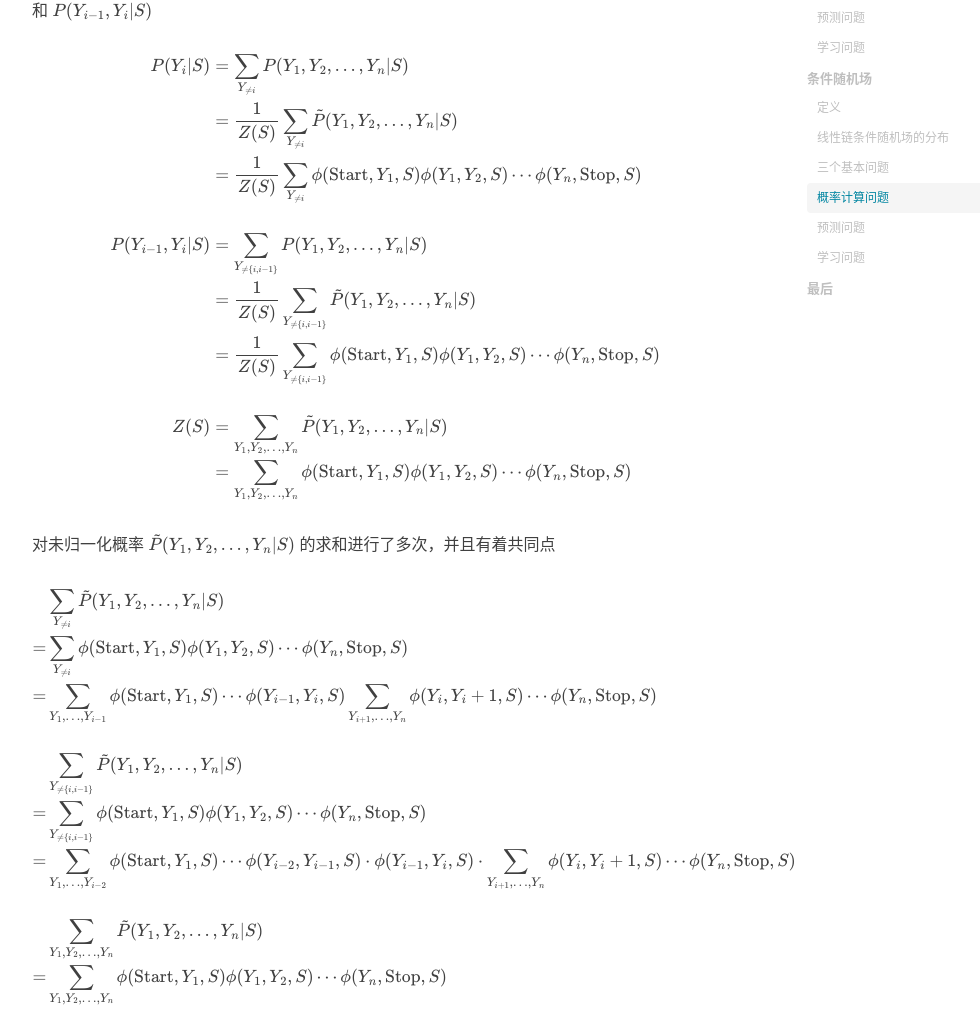
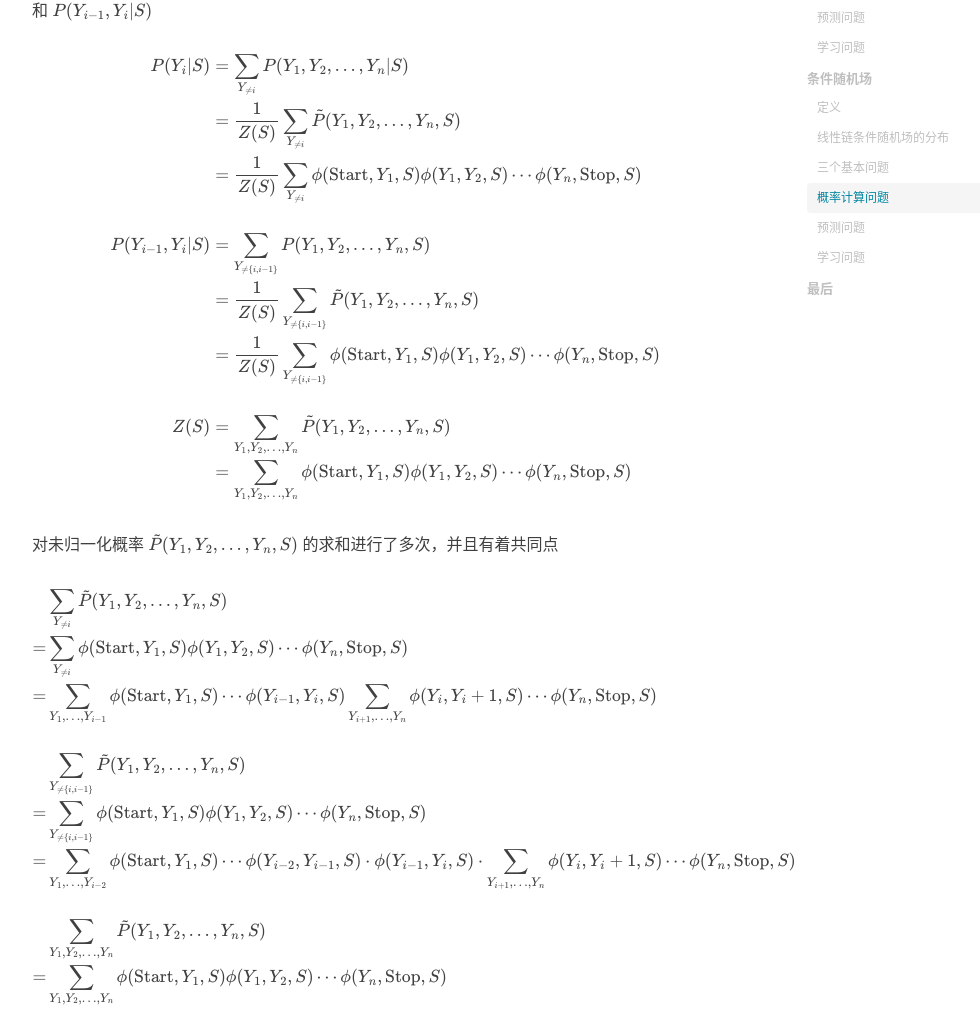
Before and after one commit to Jacob-Zhou/jacob-zhou.github.io, a Jekyll site: the page built from _posts/2018-11-28-hmm-and-crf.markdown, in a window 1280 px wide and 1400 px high, scrolled down 9120 px. Shown: the part 206-1215 px from the top of the window, without its empty margins (233-1213 px from the left). Built offline with Jekyll 4.4.1, drawn with Linux system fonts in a browser that asks for light colours; nearby versions of some CDN libraries; formulas are drawn with MathJax 3; comment, search, counter and statistics services are not loaded; some of the changed text lies outside the part shown.

Commit message:
fix mistake in hmm-and-crf

```diff
--- a/_posts/2018-11-28-hmm-and-crf.markdown
+++ b/_posts/2018-11-28-hmm-and-crf.markdown
@@ -318,27 +318,27 @@ $$
 
 $$\begin{split}
     P(Y_i|S) &= \sum_{Y_{\neq i}}P(Y_1,Y_2,\dotsc,Y_n|S)\\
-             &= \frac{1}{Z(S)}\sum_{Y_{\neq i}}\tilde{P}(Y_1,Y_2,\dotsc,Y_n|S)\\
+             &= \frac{1}{Z(S)}\sum_{Y_{\neq i}}\tilde{P}(Y_1,Y_2,\dotsc,Y_n,S)\\
              &= \frac{1}{Z(S)}\sum_{Y_{\neq i}}\phi(\text{Start},Y_1,S)\phi(Y_1,Y_2,S)\dotsm\phi(Y_n,\text{Stop},S)\\\\
-    P(Y_{i-1},Y_i|S) &= \sum_{Y_{\neq \{i,i-1\}}}P(Y_1,Y_2,\dotsc,Y_n|S)\\
-             &= \frac{1}{Z(S)}\sum_{Y_{\neq \{i,i-1\}}}\tilde{P}(Y_1,Y_2,\dotsc,Y_n|S)\\
+    P(Y_{i-1},Y_i|S) &= \sum_{Y_{\neq \{i,i-1\}}}P(Y_1,Y_2,\dotsc,Y_n,S)\\
+             &= \frac{1}{Z(S)}\sum_{Y_{\neq \{i,i-1\}}}\tilde{P}(Y_1,Y_2,\dotsc,Y_n,S)\\
              &= \frac{1}{Z(S)}\sum_{Y_{\neq \{i,i-1\}}}\phi(\text{Start},Y_1,S)\phi(Y_1,Y_2,S)\dotsm\phi(Y_n,\text{Stop},S)\\\\
-    Z(S) &= \sum_{Y_1,Y_2,\dotsc,Y_n}\tilde{P}(Y_1,Y_2,\dotsc,Y_n|S)\\
+    Z(S) &= \sum_{Y_1,Y_2,\dotsc,Y_n}\tilde{P}(Y_1,Y_2,\dotsc,Y_n,S)\\
          &= \sum_{Y_1,Y_2,\dotsc,Y_n}\phi(\text{Start},Y_1,S)\phi(Y_1,Y_2,S)\dotsm\phi(Y_n,\text{Stop},S)\\
 \end{split}$$
 
-对未归一化概率 $\tilde{P}(Y_1,Y_2,\dotsc,Y_n\|S)$ 的求和进行了多次，并且有着共同点
+对未归一化概率 $\tilde{P}(Y_1,Y_2,\dotsc,Y_n,S)$ 的求和进行了多次，并且有着共同点
 
 $$\begin{split}
-     &\sum_{Y_{\neq i}}\tilde{P}(Y_1,Y_2,\dotsc,Y_n|S)\\
+     &\sum_{Y_{\neq i}}\tilde{P}(Y_1,Y_2,\dotsc,Y_n,S)\\
     =&\sum_{Y_{\neq i}}\phi(\text{Start},Y_1,S)\phi(Y_1,Y_2,S)\dotsm\phi(Y_n,\text{Stop},S)\\
     =&\sum_{Y_1,\dotsc,Y_{i-1}}\phi(\text{Start},Y_1,S)\dotsm\phi(Y_{i-1},Y_i,S)\sum_{Y_{i+1},\dotsc,Y_n}\phi(Y_i,Y_i+1,S)\dotsm\phi(Y_n,\text{Stop},S)\\
     \\
-     &\sum_{Y_{\neq \{i,i-1\}}}\tilde{P}(Y_1,Y_2,\dotsc,Y_n|S)\\
+     &\sum_{Y_{\neq \{i,i-1\}}}\tilde{P}(Y_1,Y_2,\dotsc,Y_n,S)\\
     =&\sum_{Y_{\neq \{i,i-1\}}}\phi(\text{Start},Y_1,S)\phi(Y_1,Y_2,S)\dotsm\phi(Y_n,\text{Stop},S)\\
     =&\sum_{Y_1,\dotsc,Y_{i-2}}\phi(\text{Start},Y_1,S)\dotsm\phi(Y_{i-2},Y_{i-1},S)\cdot\phi(Y_{i-1},Y_i,S)\cdot\sum_{Y_{i+1},\dotsc,Y_n}\phi(Y_i,Y_i+1,S)\dotsm\phi(Y_n,\text{Stop},S)\\
     \\
-    &\sum_{Y_1,Y_2,\dotsc,Y_n}\tilde{P}(Y_1,Y_2,\dotsc,Y_n|S)\\
+    &\sum_{Y_1,Y_2,\dotsc,Y_n}\tilde{P}(Y_1,Y_2,\dotsc,Y_n,S)\\
     =&\sum_{Y_1,Y_2,\dotsc,Y_n}\phi(\text{Start},Y_1,S)\phi(Y_1,Y_2,S)\dotsm\phi(Y_n,\text{Stop},S)\\
     =&\sum_{Y_1}\phi(\text{Start},Y_1,S)\dotsm\sum_{Y_i}\phi(Y_{i-1},Y_i,S)\sum_{Y_{i+1},\dotsc,Y_n}\phi(Y_i,Y_i+1,S)\dotsm\phi(Y_n,\text{Stop},S)\\
     =&\sum_{Y_n}\phi(Y_n,\text{Stop},S)\dotsm\sum_{Y_i}\phi(Y_i,Y_{i+1},S)\sum_{Y_1,\dotsc,Y_{i-1}}\phi(\text{Start},Y_1,S)\dotsm\phi(Y_{i-1},Y_i,S)\\
@@ -395,15 +395,15 @@ $$\begin{split}
 
 ![meanning-of-alpha-beta](\img\hmm-and-crf\meanning-of-alpha-beta.png)
 
-我们可以看到 $\alpha_i$ 是在前部分子图上求未归一化概率 $\tilde{P}(Y_i\|S)$，而 $\beta_i$ 是在后部分子图上求未归一化概率 $\tilde{P}(Y_i\|S)$
+我们可以看到 $\alpha_i$ 是在前部分子图上求未归一化概率 $\tilde{P}(Y_i,S)$，而 $\beta_i$ 是在后部分子图上求未归一化概率 $\tilde{P}(Y_i,S)$
 
 #### 预测问题
 条件随机场中的解码问题的解决方法与隐马尔可夫模型中的解法基本上是一致的，都是使用了**维比特算法**
 
 $$\begin{split}
     Y^\star&=\mathop{\text{argmax}}_{Y}P(Y|S)\\
-    &=\mathop{\text{argmax}}_{Y}\frac{1}{Z(S)}\tilde{P}(Y|S)\\
-    &=\mathop{\text{argmax}}_{Y}\tilde{P}(Y|S)\\
+    &=\mathop{\text{argmax}}_{Y}\frac{1}{Z(S)}\tilde{P}(Y,S)\\
+    &=\mathop{\text{argmax}}_{Y}\tilde{P}(Y,S)\\
     &=\mathop{\text{argmax}}_{Y}\prod_{i=1}^{n+1}\phi(Y_i,Y_{i-1},S)\\
     &=\mathop{\text{argmax}}_{Y}\prod_{i=1}^{n+1}\exp(\mathop{\mathcal{Score}}(S,i,Y_{i-1},Y_i))\\
     &=\mathop{\text{argmax}}_{Y}\exp(\sum_{i=1}^{n+1}\mathop{\mathcal{Score}}(S,i,Y_{i-1},Y_i))\\
```
